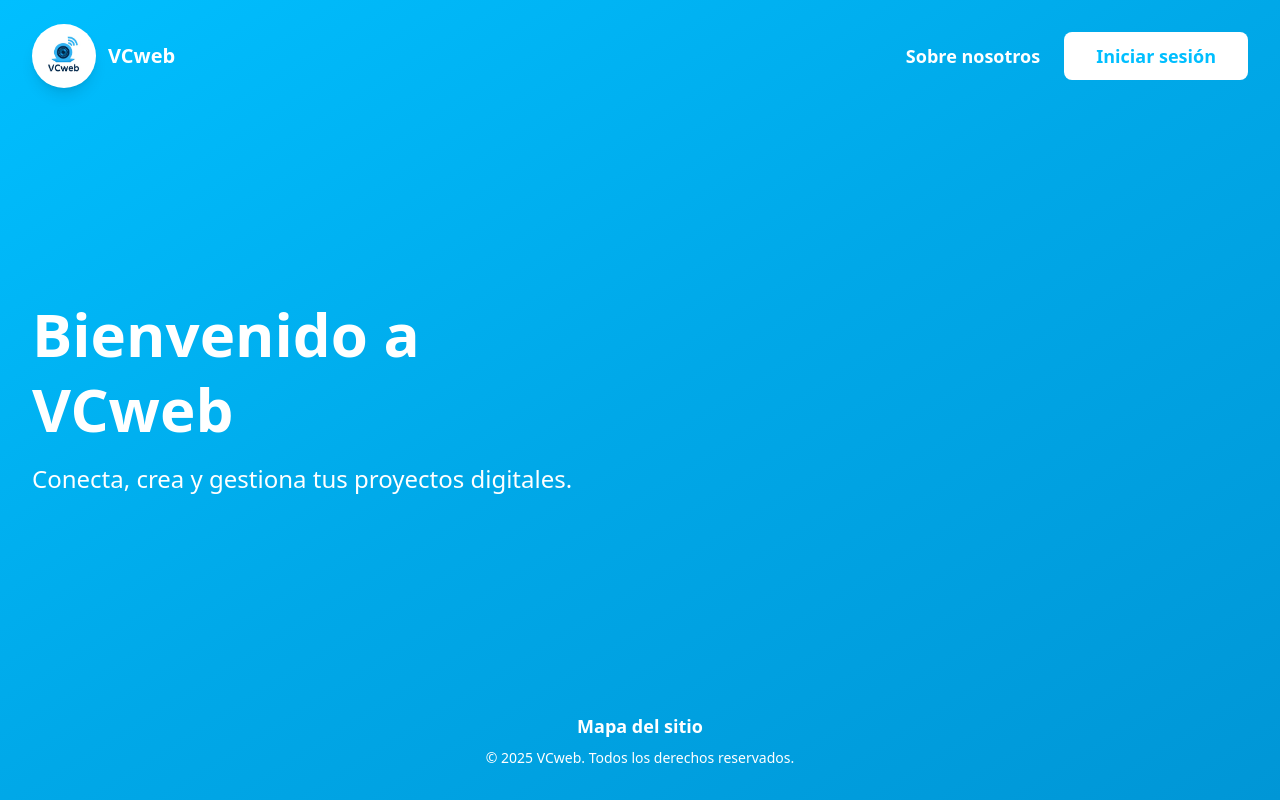
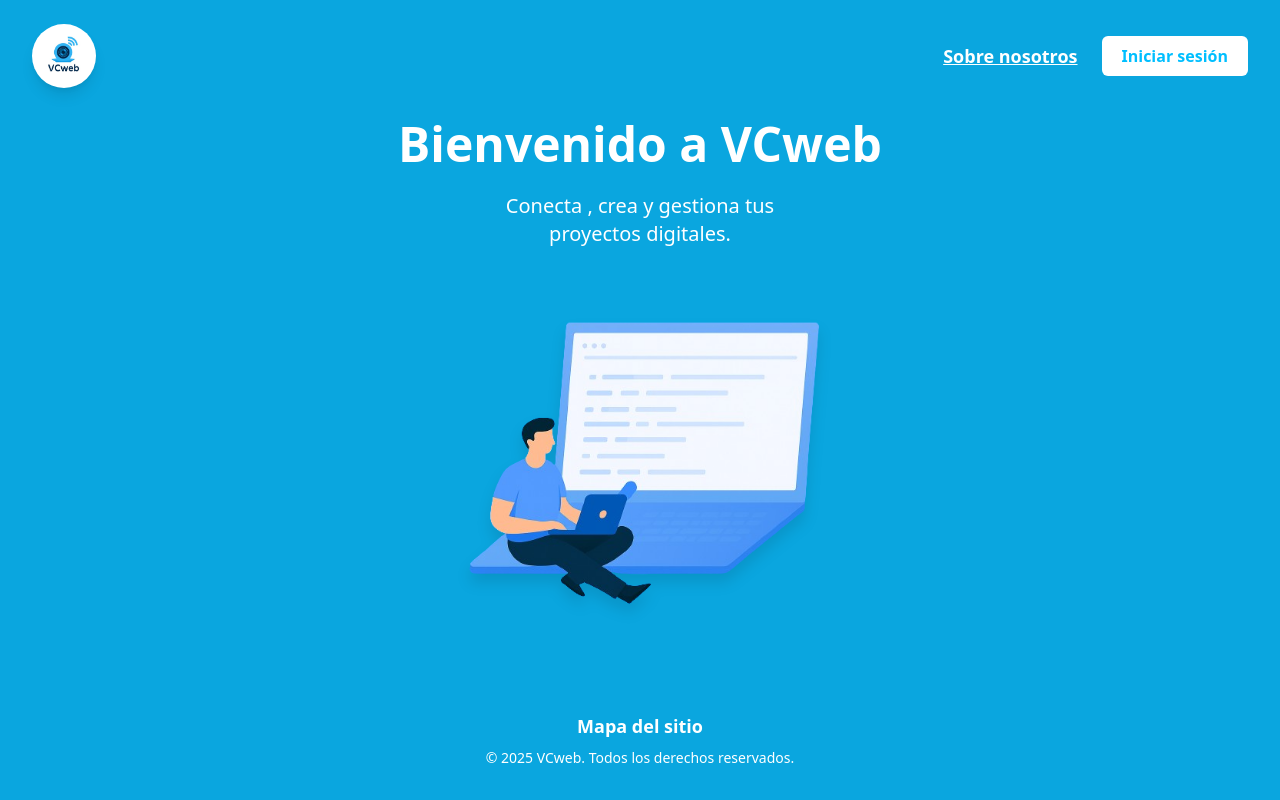
Before and after one commit to MarcoCastr0/VCweb-Front, a React (Vite) app: page / in a window 1280 px wide. Built offline with nearby package versions, Linux system fonts and the light colour scheme.

Commit message:
modified Home.tsx, add imagen

```diff
--- a/src/pages/Home.tsx
+++ b/src/pages/Home.tsx
@@ -2,26 +2,28 @@ import { Link } from 'react-router-dom';
 
 const Home = () => {
   return (
-    <div className="min-h-screen bg-gradient-to-br from-[#00bfff] via-[#00a8e8] to-[#0096d6] flex flex-col">
+    <div className="min-h-screen bg-[#0aa6df] flex flex-col">
+
       {/* Header */}
       <header className="flex justify-between items-center px-8 py-6">
         <div className="flex items-center gap-3">
           <div className="w-16 h-16 bg-white rounded-full flex items-center justify-center shadow-lg">
             <img src="/Logo.jpg" alt="VCweb Logo" className="w-10 h-10" />
           </div>
-          <span className="text-white font-bold text-xl">VCweb</span>
+
         </div>
 
         <nav className="flex items-center gap-6">
           <Link
             to="/about"
-            className="text-white font-semibold text-lg hover:opacity-80 transition"
+            className="text-white font-semibold text-lg hover:opacity-80 transition underline"
           >
             Sobre nosotros
-         </Link>
+          </Link>
+
           <Link
             to="/login"
-            className="bg-white text-[#00bfff] px-8 py-2.5 rounded-lg font-bold text-lg hover:shadow-lg transition"
+            className="bg-white text-[#00bfff] px-5 py-2 rounded-md font-bold text-base hover:shadow-lg transition"
           >
             Iniciar sesión
           </Link>
@@ -29,19 +31,24 @@ const Home = () => {
       </header>
 
       {/* Main Content */}
-      <main className="flex-1 flex items-center justify-center px-8">
-        <div className="max-w-7xl w-full grid md:grid-cols-2 gap-16 items-center">
-          {/* Text Section */}
-          <div className="text-white space-y-4">
-            <h1 className="text-6xl font-bold leading-tight">
-              Bienvenido a VCweb
-            </h1>
-            <p className="text-2xl font-light">
-              Conecta, crea y gestiona tus proyectos digitales.
-            </p>
-          </div>
+      <main className="flex-1 flex flex-col items-center justify-center text-center px-8 space-y-6">
 
-        </div>
+        {/* Título */}
+        <h1 className="text-white text-5xl font-bold">
+          Bienvenido a VCweb
+        </h1>
+
+        {/* Subtítulo */}
+        <p className="text-white text-xl font-light max-w-xl">
+          Conecta , crea y gestiona tus<br />proyectos digitales.
+        </p>
+
+        {/* Imagen centrada debajo */}
+        <img
+          src="/login.png"
+          alt="Imagen Home"
+          className="w-96 h-auto mt-4 drop-shadow-xl"
+        />
       </main>
 
       {/* Footer */}
@@ -53,6 +60,7 @@ const Home = () => {
           © 2025 VCweb. Todos los derechos reservados.
         </p>
       </footer>
+
     </div>
   );
 };
```
Also changed, not shown: public/login.png (added).
